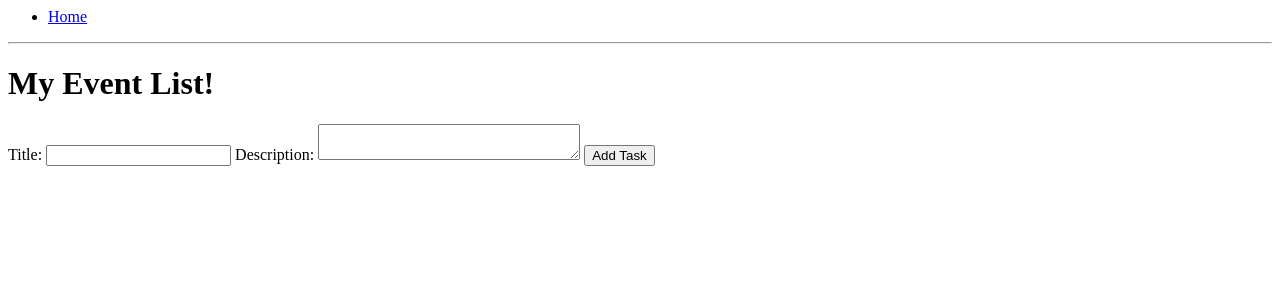
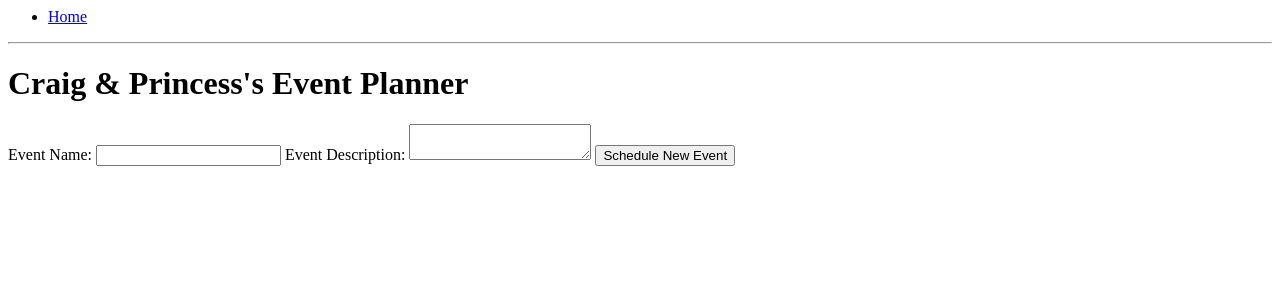
Before and after one commit to Crsmith89/W3_D4_Event_Lab, a Python web app: template templates/index.html in a window 1280 px wide. Shown: the top 300 px of the page. Run offline with Jinja, Linux system fonts and the light colour scheme; the template is opened without the code that fills it, so the values that code supplies are empty.

Commit message:
event data added

```diff
--- a/templates/index.html
+++ b/templates/index.html
@@ -1,21 +1,21 @@
 {% extends "base.html" %}
 
 {% block content %}
-        <h1>My Event List!</h1>
+        <h1>Craig & Princess's Event Planner</h1>
 
-        <form action="/tasks" method="post">
-          <label for="title">Title:</label>
-          <input type="text" name="title" id="title">
-          <label for="description">Description:</label>
-          <textarea name="description" id="description" rows="2" cols="30"></textarea>
-          <input type="submit" value="Add Task">
+        <form action="/events" method="post">
+          <label for="event_name">Event Name:</label>
+          <input type="text" name="event_name" id="event_name">
+          <label for="event_description">Event Description:</label>
+          <textarea name="event_description" id="event_description" rows="2" cols="20"></textarea>
+          <input type="submit" value="Schedule New Event">
         </form>
 
-        {% for task in tasks %}
+        {% for event in event %}
         <div>
           <p>
-            {{ task.title }}: <b>{{ task.description }}</b>
-            {% if task.done %}
+            {{ event.event_name }}: <b>{{ event.event_description }}</b>
+            {% if event.done %}
               <span> &#9989; </span>
             {% endif %}
           </p>
```
Also changed, not shown: models/event.py (+8 -0 lines), models/event_list.py (+10 -0 lines).
